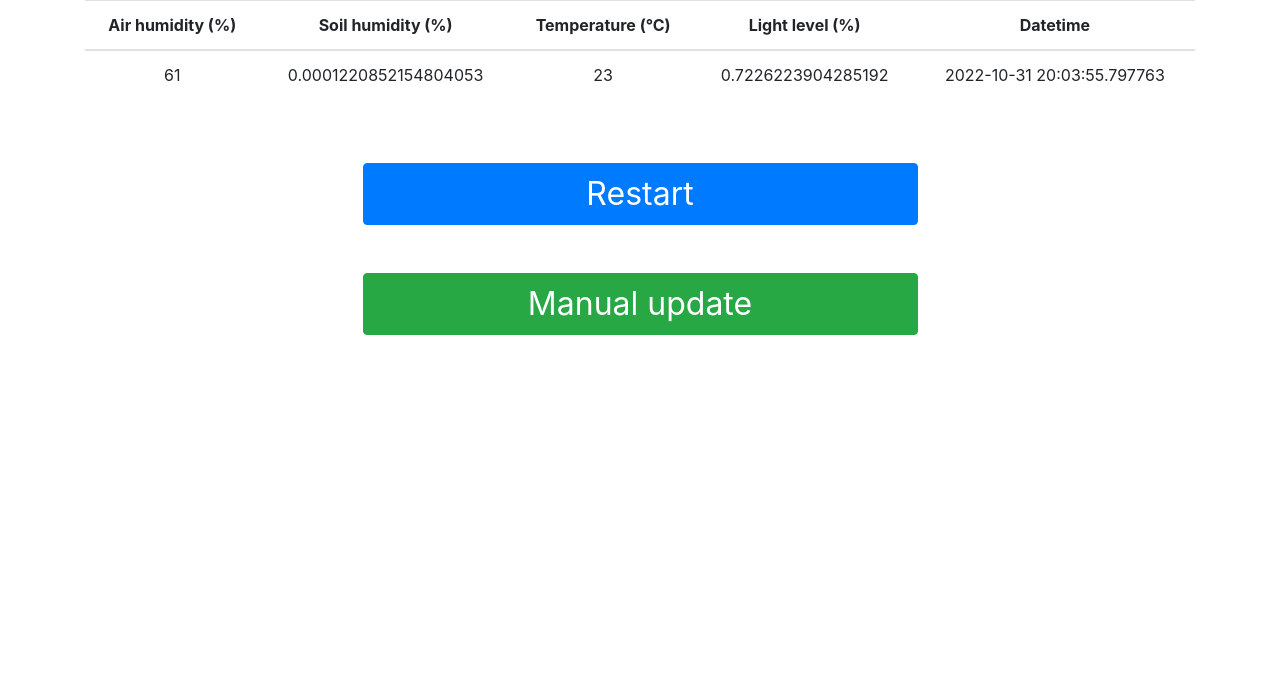
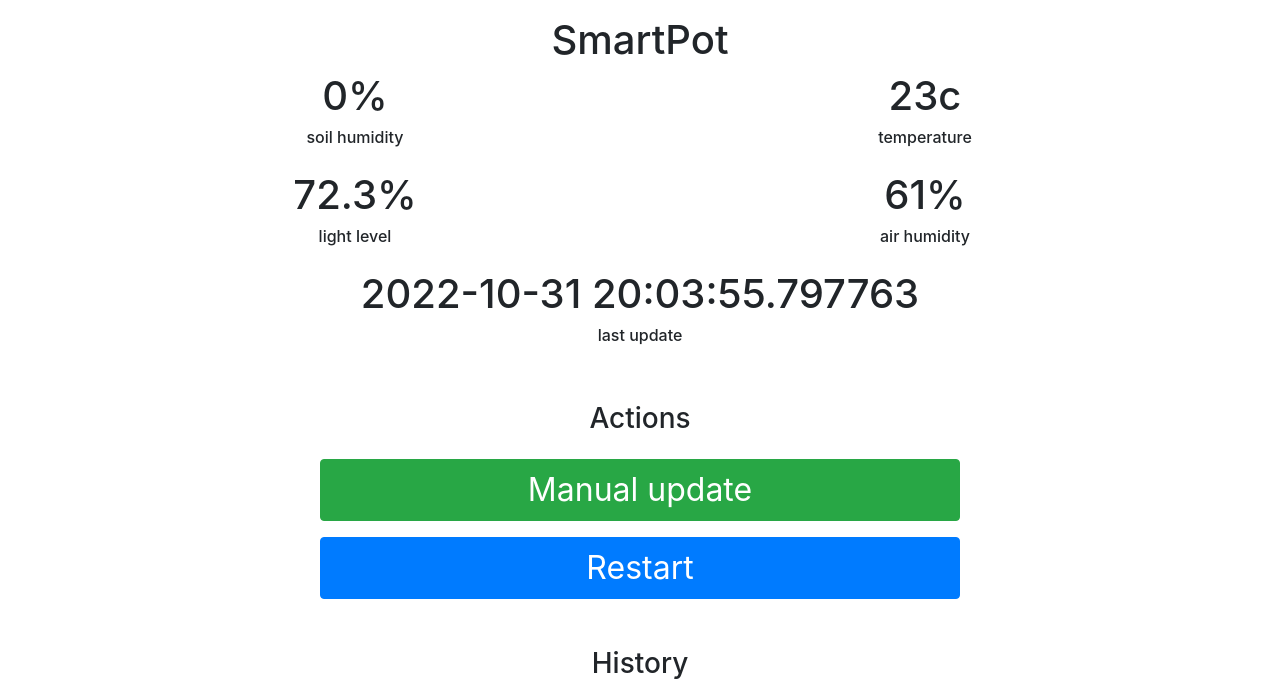
Before and after one commit to ukf-milengyel/smart-flower-pot, a PHP site: page /app/index.php in a window 1280 px wide. Shown: the part 56-745 px from the top of the page. Before the commit the page ends 391 px from the top, so only its background shows below. Run offline with PHP 8.4, Linux system fonts and the light colour scheme; data comes from the database, SQL or seed files in the repository.

Commit message:
add summary to index page

```diff
--- a/app/index.js
+++ /dev/null
@@ -1,84 +0,0 @@
-function fetchData() {
-  fetch("http://localhost/project/get_data.php", {
-    method: "get",
-  })
-    .then(function (response) {
-      if (response.status >= 200 && response.status < 300) {
-        return response.text();
-      }
-      throw new Error(response.statusText);
-    })
-    .then(function (response) {
-      var data = JSON.parse(response);
-      generateTable(data);
-    });
-}
-
-
-function restart(){
-    fetch("http://localhost/project/manual_restart.php", {
-    method: "get",
-
-  })
-    .then(function (response) {
-      if (response.status >= 200 && response.status < 300) {
-        return response.text();
-      }
-      throw new Error(response.statusText);
-    })
-    .then(function (response) {
-      alert("System is restarting")
-    });
-}
-
-function manualUpdate(){
-    fetch("http://localhost/project/manual_update.php", {
-    method: "get",
-  })
-    .then(function (response) {
-      if (response.status >= 200 && response.status < 300) {
-        return response.text();
-      }
-      throw new Error(response.statusText);
-    })
-    .then(function (response) {
-      alert("Data will be updated")
-    });
-}
-
-function generateTable(data) {
-    const table = document.getElementById("table");
-    const tbody = document.createElement("tbody");
-
-    const row = document.createElement("tr");
-
-    var air_humidity  = document.createElement("td");
-    const airHumidity_text = document.createTextNode(data[0].air_humidity);
-    air_humidity.appendChild(airHumidity_text);
-    row.appendChild(air_humidity);
-
-    var soil_humidity  = document.createElement("td");
-    const soilHumidity_text = document.createTextNode(data[0].soil_humidity);
-    soil_humidity.appendChild(soilHumidity_text);
-    row.appendChild(soil_humidity);
-
-    var temp  = document.createElement("td");
-    const temp_text = document.createTextNode(data[0].temperature);
-    temp.appendChild(temp_text);
-    row.appendChild(temp);
-
-    var light_level  = document.createElement("td");
-    const lightLevel_text = document.createTextNode(data[0].light_level);
-    light_level.appendChild(lightLevel_text);
-    row.appendChild(light_level);
-
-    var time  = document.createElement("td");
-    const time_text = document.createTextNode(data[0].timestamp);
-    time.appendChild(time_text);
-    row.appendChild(time);
-
-    tbody.appendChild(row);
-    table.appendChild(tbody);
-}
-
-fetchData();
--- /dev/null
+++ b/index.js
@@ -0,0 +1,91 @@
+function fetchData() {
+  fetch("http://localhost/project/get_data.php", {
+    method: "get",
+  })
+    .then(function (response) {
+      if (response.status >= 200 && response.status < 300) {
+        return response.text();
+      }
+      throw new Error(response.statusText);
+    })
+    .then(function (response) {
+      var data = JSON.parse(response);
+      generateTable(data);
+    });
+}
+
+
+function restart(){
+    fetch("http://localhost/project/manual_restart.php", {
+    method: "get",
+
+  })
+    .then(function (response) {
+      if (response.status >= 200 && response.status < 300) {
+        return response.text();
+      }
+      throw new Error(response.statusText);
+    })
+    .then(function (response) {
+      alert("System is restarting")
+    });
+}
+
+function manualUpdate(){
+    fetch("http://localhost/project/manual_update.php", {
+    method: "get",
+  })
+    .then(function (response) {
+      if (response.status >= 200 && response.status < 300) {
+        return response.text();
+      }
+      throw new Error(response.statusText);
+    })
+    .then(function (response) {
+      alert("Data will be updated")
+    });
+}
+
+function generateTable(data) {
+    const table = document.getElementById("table");
+    const tbody = document.createElement("tbody");
+
+    document.getElementById("t_soil").innerHTML = (Math.round (data[0].soil_humidity * 1000) / 10) + "%";
+    document.getElementById("t_temp").innerHTML = data[0].temperature + "c";
+    document.getElementById("t_light").innerHTML = (Math.round (data[0].light_level * 1000) / 10) + "%";
+    document.getElementById("t_air").innerHTML = data[0].air_humidity + "%";
+    document.getElementById("t_last").innerHTML = data[0].timestamp;
+
+    for(let i = 0; i < data.length; i++){
+        var air_humidity  = document.createElement("td");
+        const airHumidity_text = document.createTextNode(data[i].air_humidity);
+        air_humidity.appendChild(airHumidity_text);
+        row.appendChild(air_humidity);
+
+        var soil_humidity  = document.createElement("td");
+        const soilHumidity_text = document.createTextNode(data[i].soil_humidity * 100);
+        soil_humidity.appendChild(soilHumidity_text);
+        row.appendChild(soil_humidity);
+
+        var temp  = document.createElement("td");
+        const temp_text = document.createTextNode(data[i].temperature);
+        temp.appendChild(temp_text);
+        row.appendChild(temp);
+
+        var light_level  = document.createElement("td");
+        const lightLevel_text = document.createTextNode(data[i].light_level * 100);
+        light_level.appendChild(lightLevel_text);
+        row.appendChild(light_level);
+
+        var time  = document.createElement("td");
+        const time_text = document.createTextNode(data[i].timestamp);
+        time.appendChild(time_text);
+        row.appendChild(time);
+
+        tbody.appendChild(row);
+    }
+
+    table.appendChild(tbody);
+}
+
+fetchData();
--- a/app/index.php
+++ b/index.php
@@ -9,6 +9,8 @@
   <!-- Bootstrap CSS -->
   <link rel="stylesheet" href="https://cdn.jsdelivr.net/npm/bootstrap@4.3.1/dist/css/bootstrap.min.css"
     integrity="sha384-ggOyR0iXCbMQv3Xipma34MD+dH/1fQ784/j6cY/iJTQUOhcWr7x9JvoRxT2MZw1T" crossorigin="anonymous">
+
+  <link rel="stylesheet" href="style.css">
 
   <title>SmartPot</title>
 
@@ -31,6 +33,52 @@
     </div>
   </nav>
 
+  <div class="mt-3" align="center">
+      <h1>SmartPot</h1>
+
+      <div class="container text-center">
+          <div class="row">
+              <div class="col">
+                  <h1 id="t_soil">-</h1>
+                  <h6>soil humidity</h6>
+              </div>
+              <div class="col">
+                  <h1 id="t_temp">-</h1>
+                  <h6>temperature</h6>
+              </div>
+          </div>
+          <div class="row mt-3">
+              <div class="col">
+                  <h1 id="t_light">-</h1>
+                  <h6>light level</h6>
+              </div>
+              <div class="col">
+                  <h1 id="t_air">-</h1>
+                  <h6>air humidity</h6>
+              </div>
+          </div>
+          <div class="row mt-3">
+              <div class="col">
+                  <h1 id="t_last">-</h1>
+                  <h6>last update</h6>
+              </div>
+          </div>
+      </div>
+
+      <h3 class="mt-5">Actions</h3>
+
+      <button type="button" class="btn btn-success mt-3" style="width:50%" onclick="manualUpdate()">
+          <font size="6">Manual update</font>
+      </button>
+
+      <button type="button" class="btn btn-primary mt-3" style="width:50%" onclick="restart()">
+          <font size="6">Restart</font>
+      </button>
+      <h3 class="mt-5">History</h3>
+  </div>
+
+
+
   <div class="container">
     <table class="table text-center" id="table">
       <thead>
@@ -44,15 +92,6 @@
       </thead>
 
     </table>
-
-    <div align="center">
-      <button type="button" class="btn btn-primary mt-5" style="width:50%" onclick="restart()">
-        <font size="6">Restart</font>
-      </button>
-      <button type="button" class="btn btn-success mt-5" style="width:50%" onclick="manualUpdate()">
-        <font size="6">Manual update</font>
-      </button>
-    </div>
 
   </div>
 
```
Also changed, not shown: app/settings.php (deleted, +0 -137 lines), settings.php (+114 -22 lines), statistics.js (renamed from app/statistics.js), statistics.php (renamed from app/statistics.php), style.css (added), 1 other file.
